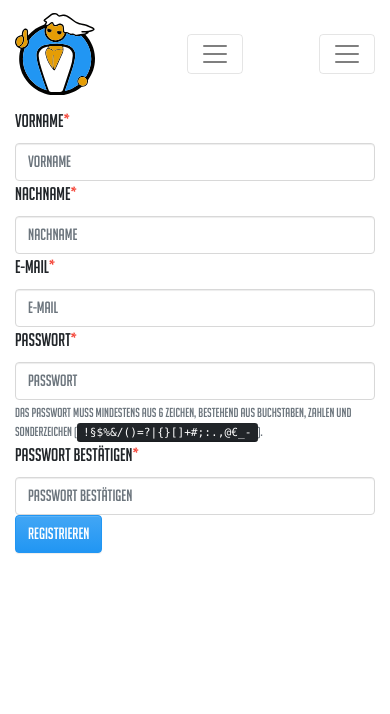
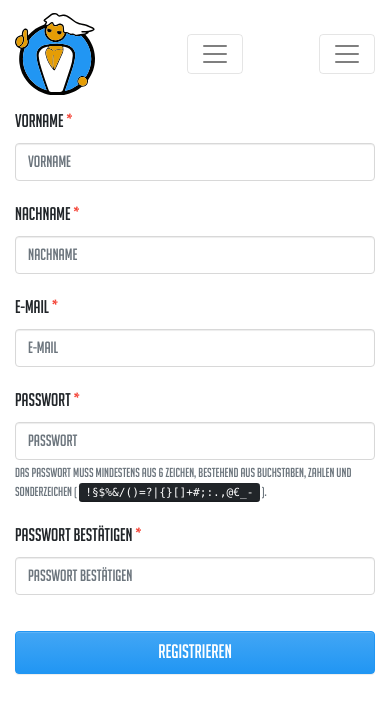
Before and after one commit to jtpfa/hatschi, a Nuxt app in the folder frontend/: page / in a window 390 px wide. Shown: the top 714 px of the page. Built offline with nearby package versions, Linux system fonts and the light colour scheme.

Commit message:
Adjust registration form after merge conflict

```diff
--- a/frontend/components/registration/form.vue
+++ b/frontend/components/registration/form.vue
@@ -1,33 +1,45 @@
 <template>
-  <b-form ref="form" novalidate @submit="onSubmit">
-    <b-form-row>
-      <div class="col-md-6" role="group">
-        <label for="firstname">Vorname<span class="mandatory">*</span></label>
+  <b-form ref="form" novalidate @submit.prevent="onSubmit">
+    <b-alert class="my-3" :show="success.length > 0" variant="success">{{
+      success
+    }}</b-alert>
+
+    <b-form-row class="mb-md-4">
+      <div class="col-md-6 mb-4 mb-md-0" role="group">
+        <label for="firstname">
+          Vorname
+          <span class="mandatory">*</span>
+        </label>
         <b-form-input
           id="firstname"
           v-model="firstName"
           aria-describedby="input-live-feedback"
           autocomplete="given-name"
+          pattern="^.{2,50}$"
           placeholder="Vorname"
           required
           trim
-        ></b-form-input>
+        />
 
         <b-form-invalid-feedback id="input-live-feedback">
           Bitte gib deinen Vornamen an.
         </b-form-invalid-feedback>
       </div>
-      <div class="col-md-6" role="group">
-        <label for="name">Nachname<span class="mandatory">*</span></label>
+      <div class="col-md-6 mb-4 mb-md-0" role="group">
+        <label for="name">
+          Nachname
+          <span class="mandatory">*</span>
+        </label>
         <b-form-input
           id="name"
           v-model="lastName"
           aria-describedby="input-live-feedback"
           autocomplete="family-name"
+          pattern="^.{2,50}$"
           placeholder="Nachname"
           required
           trim
-        ></b-form-input>
+        />
 
         <b-form-invalid-feedback id="input-live-feedback">
           Bitte gib deinen Nachnamen an.
@@ -35,130 +47,118 @@
       </div>
     </b-form-row>
 
-    <div role="group">
-      <label for="email">E-Mail<span class="mandatory">*</span></label>
+    <div class="mb-4" role="group">
+      <label for="email">
+        E-Mail
+        <span class="mandatory">*</span>
+      </label>
       <b-form-input
         id="email"
         v-model="email"
         aria-describedby="input-live-feedback"
         autocomplete="email"
+        pattern="^.{4,100}$"
         placeholder="E-Mail"
         required
         trim
         type="email"
-      ></b-form-input>
+      />
 
       <b-form-invalid-feedback id="input-live-feedback">
         Bitte gib eine gültige E-Mail Adresse an.
       </b-form-invalid-feedback>
     </div>
 
-    <b-form-row>
-      <div class="col-md-6" role="group">
-        <label for="password">Passwort<span class="mandatory">*</span></label>
-        <b-form-input
-          id="password"
-          v-model="password"
-          aria-describedby="input-live-help input-live-feedback"
-          autocomplete="new-password"
-          pattern="^(?=.*[A-Za-z])(?=.*\d)(?=.*[!§$%&/()=?|\\{}[\]+#;:.,@€_-])[A-Za-z\d!§$%&/()=?|\\{}[\]+#;:.,@€_-]{6,}$"
-          placeholder="Passwort"
-          required
-          trim
-          type="password"
-          @input="isPasswordConfirmed"
-        ></b-form-input>
+    <form-field-password-confirmation ref="passwordConfirmation" />
 
-        <b-form-text id="input-live-help">
-          Das Passwort muss mindestens aus 6 Zeichen, bestehend aus Buchstaben,
-          Zahlen und Sonderzeichen (<kbd>!§$%&/()=?|{}[]+#;:.,@€_-</kbd>).
-        </b-form-text>
+    <b-alert class="mt-3" :show="error.length > 0" variant="danger">{{
+      error
+    }}</b-alert>
 
-        <b-form-invalid-feedback id="input-live-feedback">
-          Wähle ein Passwort, das den Sicherheitsbestimmungen entspricht.
-        </b-form-invalid-feedback>
-      </div>
-
-      <div class="col-md-6" role="group">
-        <label for="password-confirm"
-          >Passwort bestätigen<span class="mandatory">*</span></label
-        >
-        <b-form-input
-          id="password-confirm"
-          ref="passwordConfirmation"
-          v-model="passwordConfirmation"
-          aria-describedby="input-live-feedback"
-          autocomplete="new-password"
-          placeholder="Passwort bestätigen"
-          required
-          trim
-          type="password"
-          @input="isPasswordConfirmed"
-        ></b-form-input>
-
-        <b-form-invalid-feedback id="input-live-feedback">
-          <template v-if="!passwordConfirmationErrorMessage">
-            Bitte bestätige das Passwort.
-          </template>
-          <template v-else>
-            {{ passwordConfirmationErrorMessage }}
-          </template>
-        </b-form-invalid-feedback>
-      </div>
-    </b-form-row>
-    <b-button type="submit" variant="primary">Registrieren</b-button>
+    <div class="button-container">
+      <b-button :disabled="loading" type="submit" variant="primary">
+        <b-spinner v-if="loading" small></b-spinner>
+        Registrieren
+      </b-button>
+    </div>
   </b-form>
 </template>
 
 <script>
+import FormFieldPasswordConfirmation from "~/components/form-fields/passwordConfirmation";
+
 export default {
   name: "RegistrationForm",
+  components: { FormFieldPasswordConfirmation },
   data() {
     return {
       firstName: "",
       lastName: "",
       email: "",
-      password: "",
-      passwordConfirmation: "",
-      passwordConfirmationErrorMessage: "",
+      success: "",
+      error: "",
+      loading: false,
     };
   },
   methods: {
+    async register() {
+      try {
+        await this.$api.signUp({
+          firstName: this.firstName,
+          lastName: this.lastName,
+          email: this.email,
+          password: this.$refs.passwordConfirmation.password,
+        });
+        this.success = "Dein Benutzer wurde erfolgreich angelegt.";
+      } catch (err) {
+        this.error =
+          "Leider gab es ein Problem. Bitte versuch es später erneut.";
+      }
+    },
     onSubmit(event) {
-      if (!this.$refs.form.checkValidity() || !this.isPasswordConfirmed()) {
+      this.loading = true;
+      this.success = "";
+      this.error = "";
+      if (
+        !this.$refs.form.checkValidity() ||
+        !this.$refs.passwordConfirmation.isPasswordConfirmed()
+      ) {
         event.preventDefault();
         event.stopPropagation();
+      } else {
+        this.register();
       }
+      this.loading = false;
       this.$refs.form.classList.add("was-validated");
-    },
-    isPasswordConfirmed() {
-      if (this.password !== this.passwordConfirmation) {
-        this.passwordConfirmationErrorMessage =
-          "Prüfe, ob deine Passwörter übereinstimmen.";
-        this.$refs.passwordConfirmation.setCustomValidity(
-          "Passwords do not match."
-        );
-        return false;
-      }
-
-      if (
-        !/^(?=.*[A-Za-z])(?=.*\d)(?=.*[!§$%&/()=?|\\{}[\]+#;:.,@€_-])[A-Za-z\d!§$%&/()=?|\\{}[\]+#;:.,@€_-]{6,}$/.test(
-          this.passwordConfirmation
-        )
-      ) {
-        this.passwordConfirmationErrorMessage =
-          "Wähle ein Passwort, das den Sicherheitsbestimmungen entspricht.";
-        this.$refs.passwordConfirmation.setCustomValidity(
-          "Password does not match criteria."
-        );
-        return false;
-      }
-
-      this.$refs.passwordConfirmation.setCustomValidity("");
-      return true;
     },
   },
 };
 </script>
 
-<style scoped></style>
+<style lang="scss" scoped>
+.button-container {
+  display: flex;
+  flex-wrap: wrap;
+  flex-direction: column-reverse;
+
+  @media (min-width: $grid-sm) {
+    flex-direction: row;
+    align-items: center;
+    justify-content: flex-end;
+  }
+
+  .btn {
+    font-size: 1.2rem;
+  }
+
+  > * {
+    width: 100%;
+    margin: 1rem 0 0 0;
+
+    @media (min-width: $grid-sm) {
+      width: auto;
+      margin: 0 0 0 1rem;
+    }
+  }
+}
+</style>
```
